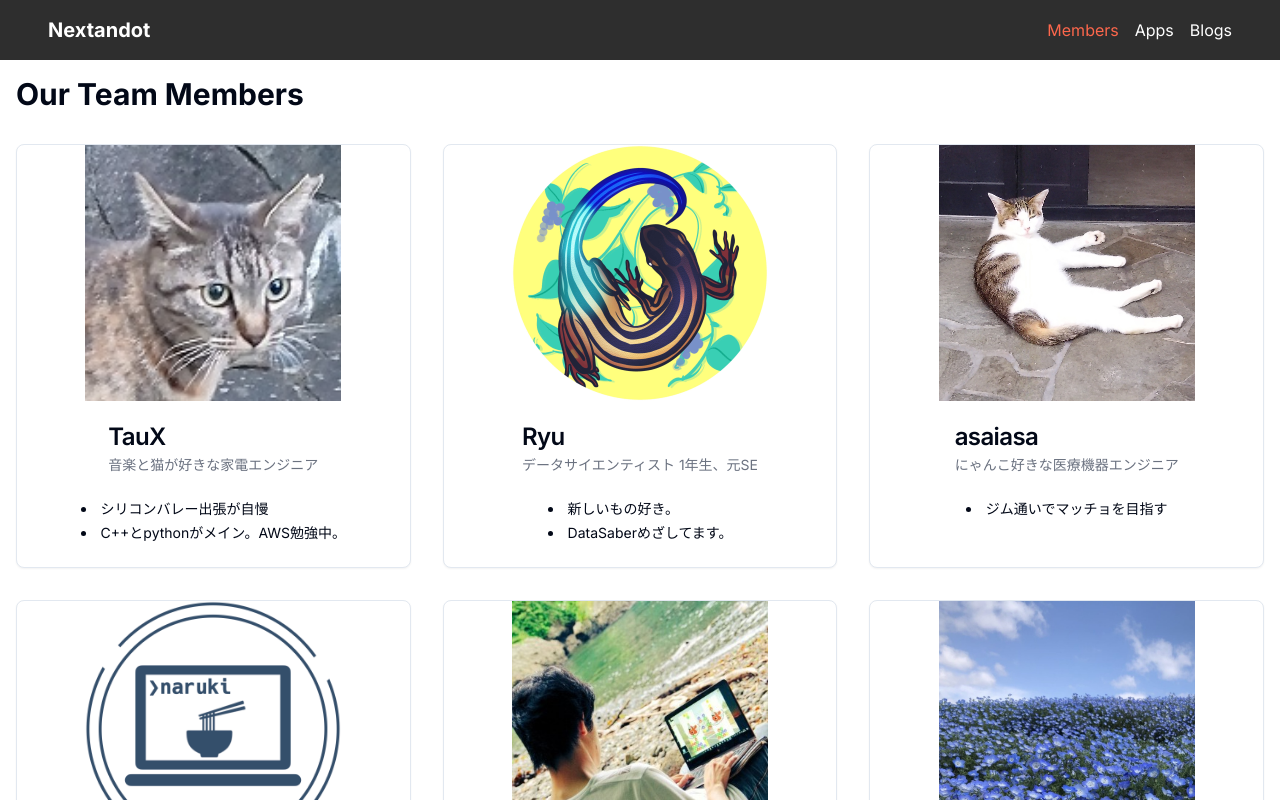
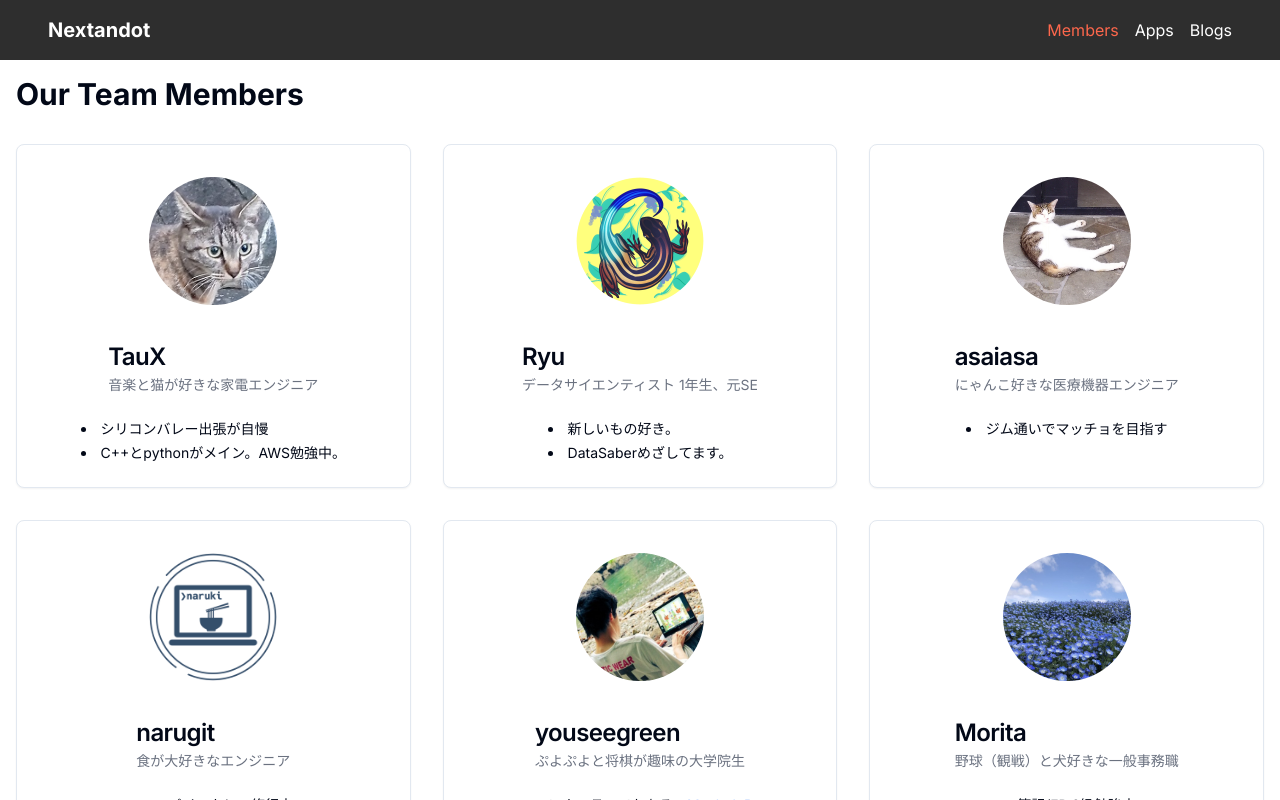
Before and after one commit to nextandot/nextandot.github.io, a Next.js app: page /members in a window 1280 px wide. Shown: the top 800 px of the page. Built offline with nearby package versions, Linux system fonts and the light colour scheme.

Commit message:
feat: use Avatar

```diff
--- a/app/members/page.tsx
+++ b/app/members/page.tsx
@@ -1,4 +1,5 @@
 import { Card, CardHeader, CardTitle, CardContent } from "@/components/ui/card"
+import { Avatar, AvatarFallback, AvatarImage } from "@/components/ui/avatar"
 import type { Metadata } from 'next'
 
 export const metadata: Metadata = {
@@ -69,14 +70,11 @@
       <h1 className="text-3xl font-bold mb-8">Our Team Members</h1>
       <div className="grid grid-cols-1 md:grid-cols-2 lg:grid-cols-3 gap-8">
         {members.map((member, index) => (
-          <Card key={index} className="overflow-hidden flex flex-col items-center">
-              <div className="w-64 h-64 overflow-hidden">
-                <img
-                  src={member.imageUrl}
-                  alt={member.name}
-                  className="w-full h-full object-cover"
-                />
-              </div>
+          <Card key={index} className="overflow-hidden flex flex-col items-center pt-8">
+              <Avatar className="w-32 h-32 mb-4">
+                <AvatarImage src={member.imageUrl} alt={member.name} />
+                <AvatarFallback>{member.name.slice(0, 2)}</AvatarFallback>
+              </Avatar>
               <CardHeader>
                 <CardTitle>{member.name}</CardTitle>
                 <p className="text-sm text-gray-500">{member.role}</p>
--- /dev/null
+++ b/components/ui/avatar.tsx
@@ -0,0 +1,50 @@
+"use client"
+
+import * as React from "react"
+import * as AvatarPrimitive from "@radix-ui/react-avatar"
+
+import { cn } from "@/lib/utils"
+
+const Avatar = React.forwardRef<
+  React.ElementRef<typeof AvatarPrimitive.Root>,
+  React.ComponentPropsWithoutRef<typeof AvatarPrimitive.Root>
+>(({ className, ...props }, ref) => (
+  <AvatarPrimitive.Root
+    ref={ref}
+    className={cn(
+      "relative flex h-10 w-10 shrink-0 overflow-hidden rounded-full",
+      className
+    )}
+    {...props}
+  />
+))
+Avatar.displayName = AvatarPrimitive.Root.displayName
+
+const AvatarImage = React.forwardRef<
+  React.ElementRef<typeof AvatarPrimitive.Image>,
+  React.ComponentPropsWithoutRef<typeof AvatarPrimitive.Image>
+>(({ className, ...props }, ref) => (
+  <AvatarPrimitive.Image
+    ref={ref}
+    className={cn("aspect-square h-full w-full", className)}
+    {...props}
+  />
+))
+AvatarImage.displayName = AvatarPrimitive.Image.displayName
+
+const AvatarFallback = React.forwardRef<
+  React.ElementRef<typeof AvatarPrimitive.Fallback>,
+  React.ComponentPropsWithoutRef<typeof AvatarPrimitive.Fallback>
+>(({ className, ...props }, ref) => (
+  <AvatarPrimitive.Fallback
+    ref={ref}
+    className={cn(
+      "flex h-full w-full items-center justify-center rounded-full bg-muted",
+      className
+    )}
+    {...props}
+  />
+))
+AvatarFallback.displayName = AvatarPrimitive.Fallback.displayName
+
+export { Avatar, AvatarImage, AvatarFallback }
--- a/package.json
+++ b/package.json
@@ -10,6 +10,7 @@
     "lint": "next lint"
   },
   "dependencies": {
+    "@radix-ui/react-avatar": "^1.1.0",
     "@radix-ui/react-slot": "^1.1.0",
     "class-variance-authority": "^0.7.0",
     "clsx": "^2.1.1",
```
Also changed, not shown: 1 other file (tests, documents, lock files or other folders).
